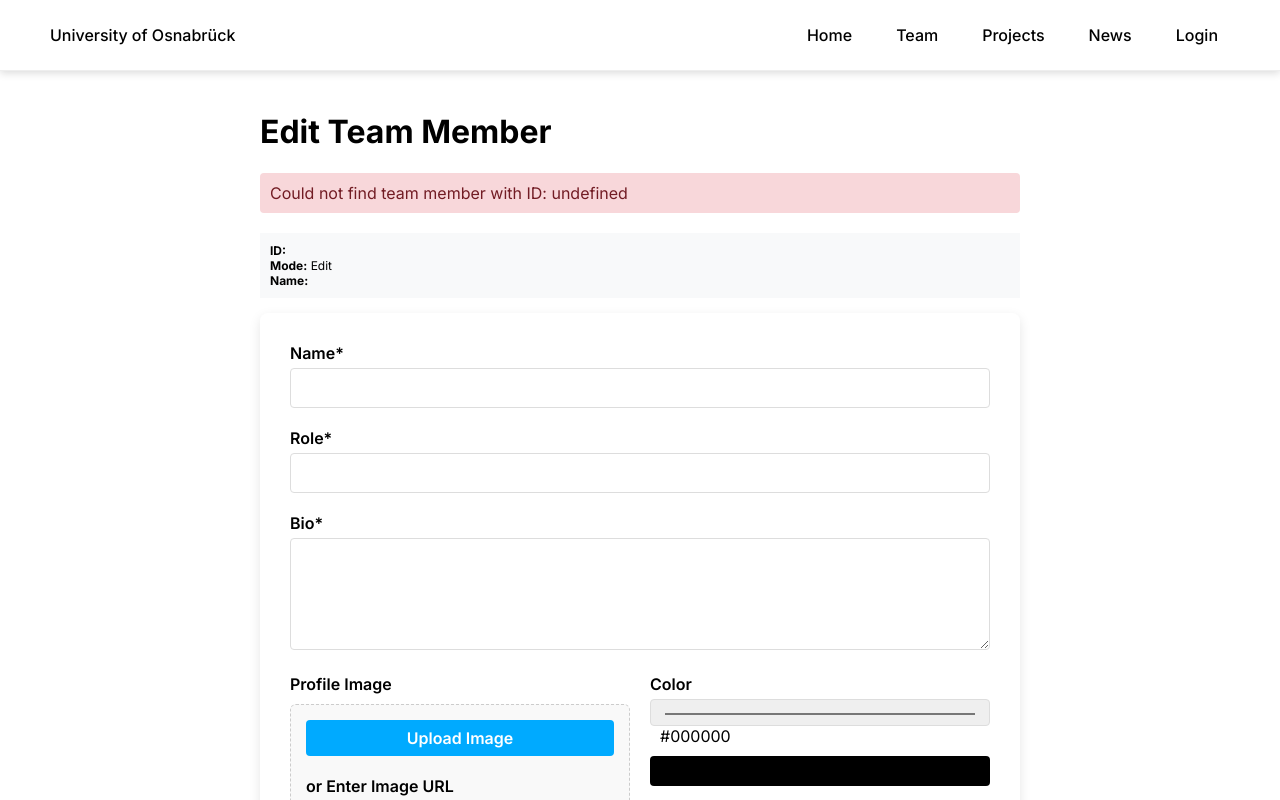
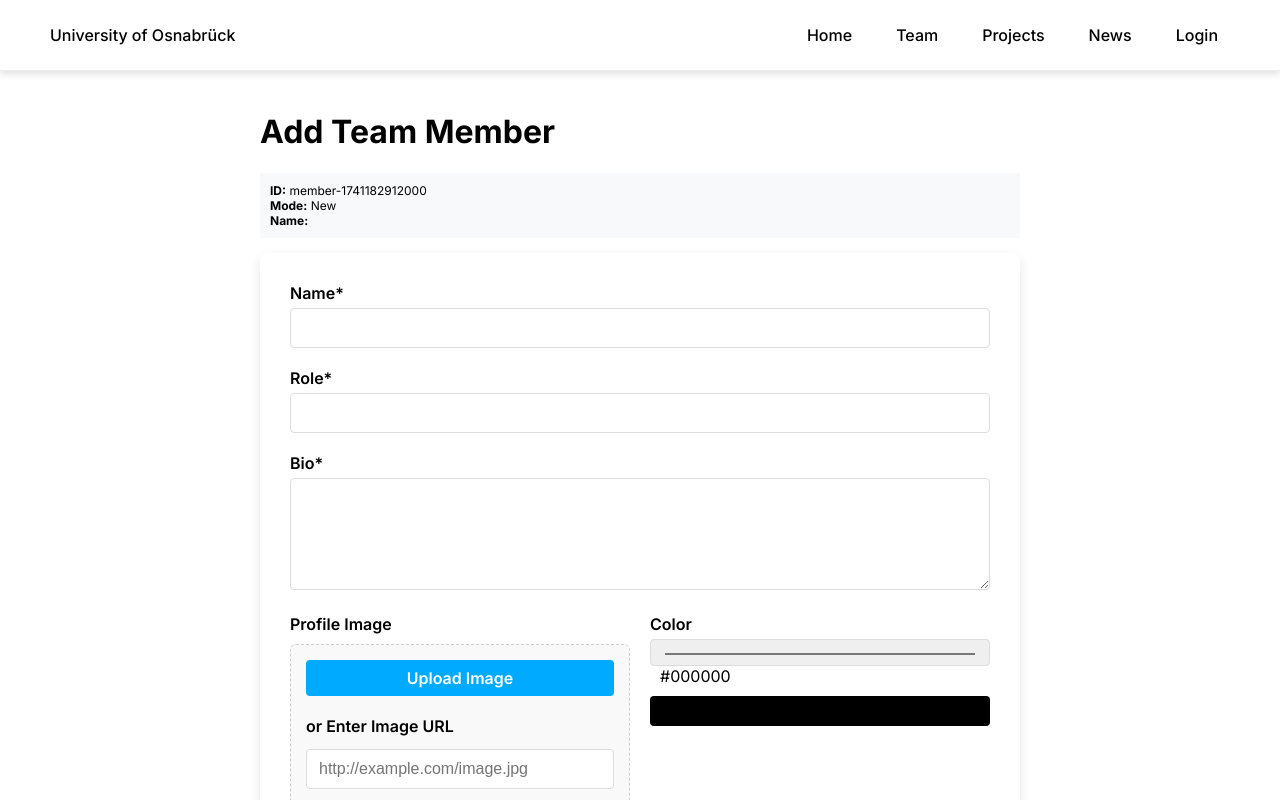
Before and after one commit to musslick/lab-website, a React (Create React App) app: page /admin/team/new in a window 1280 px wide. Shown: the top 800 px of the page. Built offline with nearby package versions, Linux system fonts and the light colour scheme.

Commit message:
adding items

```diff
--- a/src/pages/admin/NewsForm.tsx
+++ b/src/pages/admin/NewsForm.tsx
@@ -30,7 +30,7 @@ const NewsForm: React.FC = () => {
   const [errorMessage, setErrorMessage] = useState<string | null>(null);
 
   // Determine if we're in create mode or edit mode
-  const isNewNewsItem = id === 'new';
+  const isNewNewsItem = !id || id === 'new';
   const today = new Date().toISOString().split('T')[0];
 
   // Initialize a new news ID only once when creating a new news item
--- a/src/pages/admin/ProjectForm.tsx
+++ b/src/pages/admin/ProjectForm.tsx
@@ -26,7 +26,7 @@ const ProjectForm: React.FC = () => {
   const [categories, setCategories] = useState<string[]>([]);
 
   // Determine if we're in create mode or edit mode
-  const isNewProject = id === 'new';
+  const isNewProject = !id || id === 'new';
 
   // Initialize a new project ID only once when creating a new project
   useEffect(() => {
--- a/src/pages/admin/TeamMemberForm.tsx
+++ b/src/pages/admin/TeamMemberForm.tsx
@@ -31,7 +31,7 @@ const TeamMemberForm: React.FC = () => {
   const [availableProjects, setAvailableProjects] = useState<{ id: string, title: string }[]>([]);
 
   // Determine if we're in create mode or edit mode
-  const isNewMember = id === 'new';
+  const isNewMember = !id || id === 'new';
 
   // Initialize a new member ID only once when creating a new member
   useEffect(() => {
```
